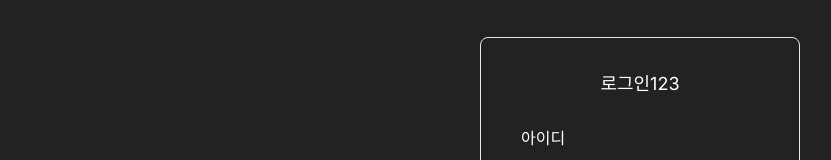
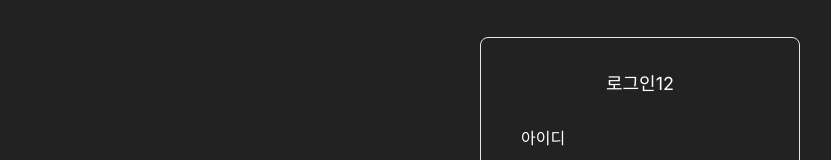
Before and after one commit to stakingWebServer/stakingWebFront, a Next.js app: page / in a window 1280 px wide. Shown: the part 136-296 px from the top of the page, without its empty margins (0-831 px from the left). Built offline with nearby package versions, Linux system fonts and the light colour scheme.

Commit message:
#feat. test6

```diff
--- a/src/components/Login.tsx
+++ b/src/components/Login.tsx
@@ -51,7 +51,7 @@ export default function Login() {
     return (
         <div className="w-full text-center mt-20">
             <div className="w-80 mx-auto border border-solid border-gray-200 rounded-lg p-8">
-                <h2 className="text-lg">로그인123</h2>
+                <h2 className="text-lg">로그인12</h2>
                 <div className="mt-3 ">
                     <InputBox type="text" text={'아이디'} id='loginId' onChange={loginDataChange} />
                     <InputBox type="password" text={'비밀번호'} id='password' onChange={loginDataChange} />
```
